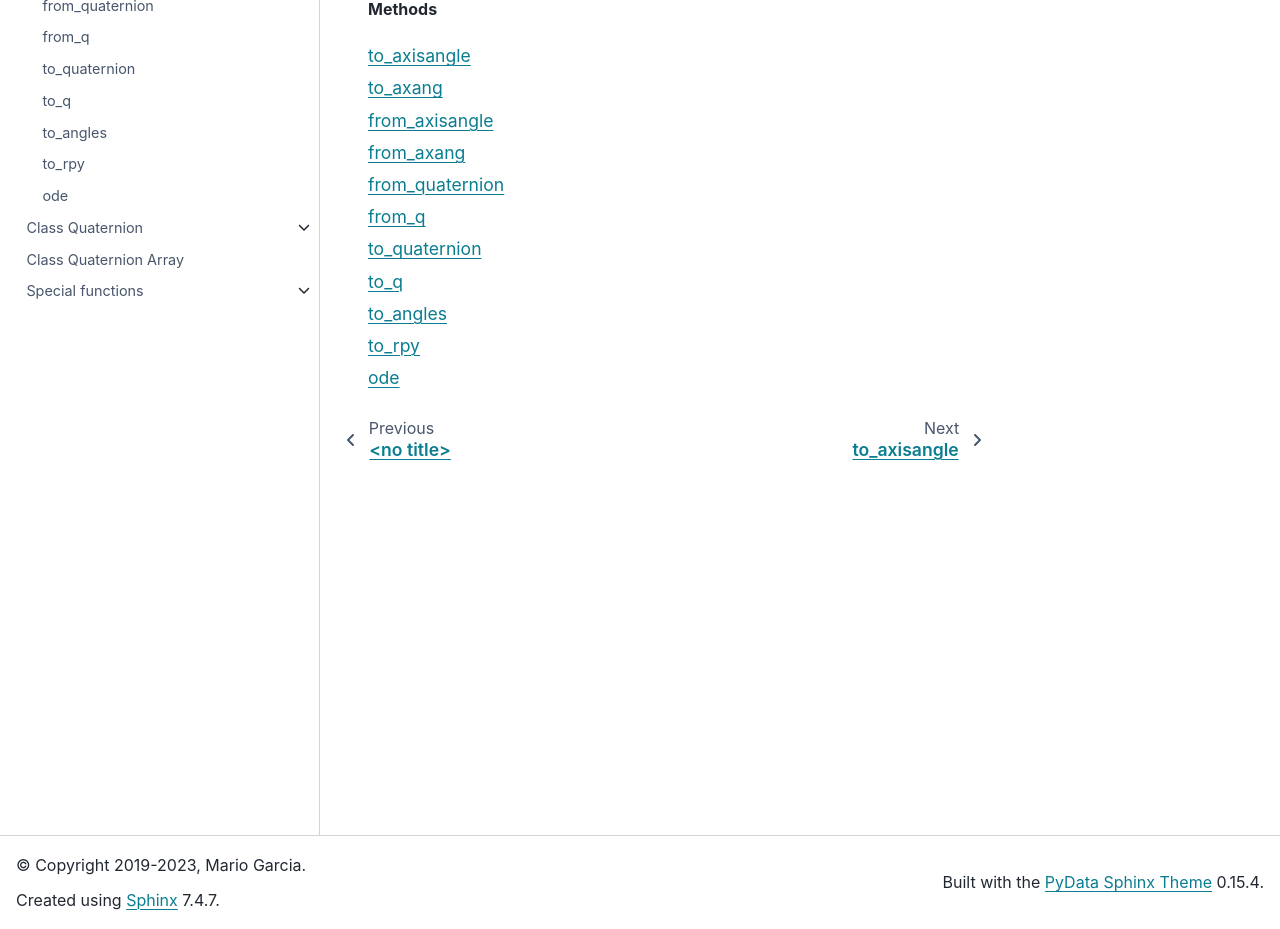
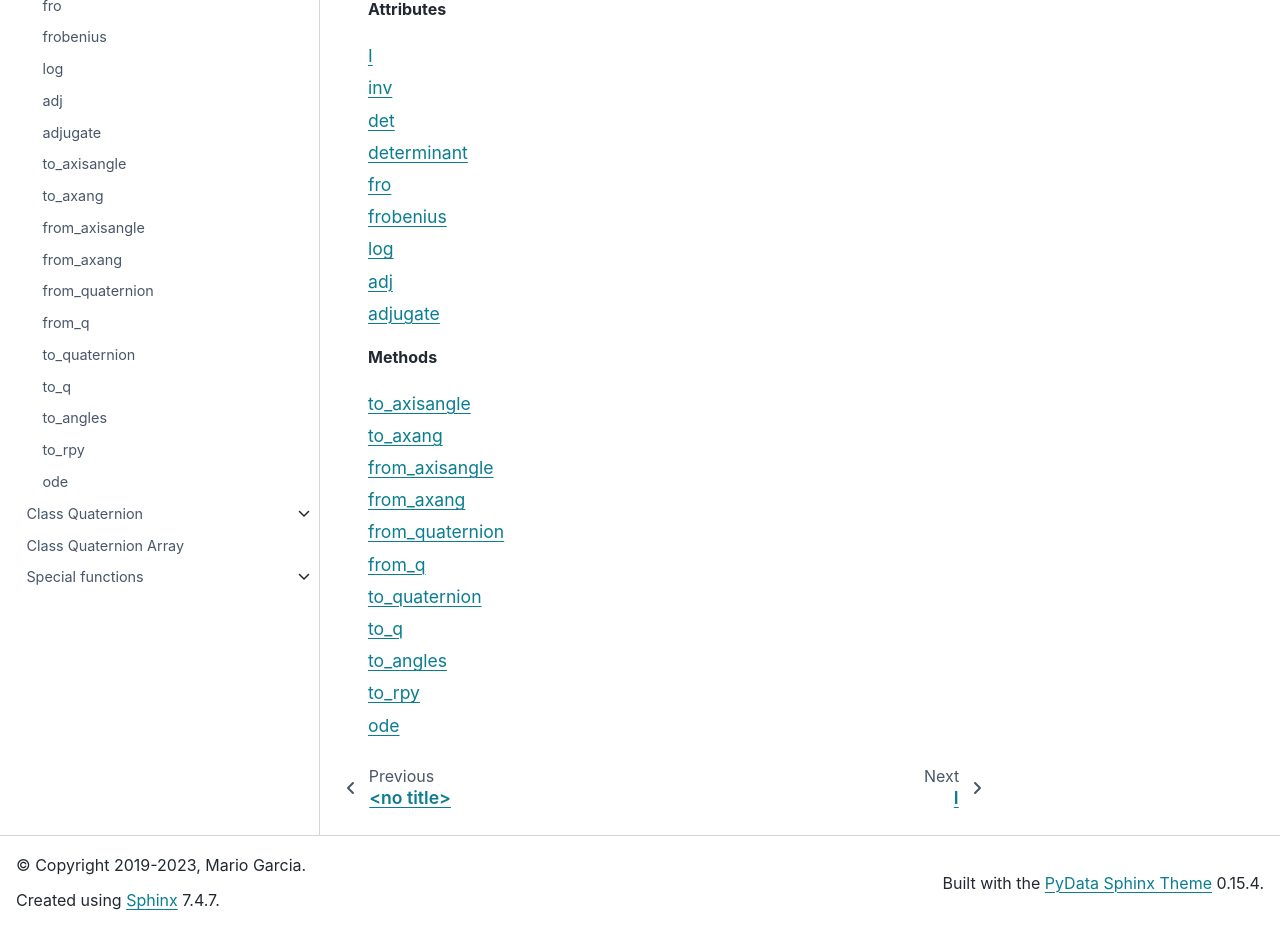
Before and after one commit to Mayitzin/ahrs, a Sphinx documentation site: the page built from docs/source/dcm/classDCM.rst, in a window 1280 px wide and 1306 px high, cut to the strip 377-1306 px from the top of the window. Built offline with Sphinx 7.4.7 and the PyData theme 0.15.4, drawn with Linux system fonts in a browser that asks for light colours; the version number could not be read and is left out.

Commit message:
Add Attributes of DCM to Sphinx documentation.

```diff
--- /dev/null
+++ b/docs/source/dcm/classDCM.I.rst
@@ -0,0 +1,5 @@
+
+I
+===
+
+.. autoattribute:: ahrs.common.dcm.DCM.I
--- /dev/null
+++ b/docs/source/dcm/classDCM.adj.rst
@@ -0,0 +1,5 @@
+
+adj
+===
+
+.. autoattribute:: ahrs.common.dcm.DCM.adj
--- /dev/null
+++ b/docs/source/dcm/classDCM.adjugate.rst
@@ -0,0 +1,5 @@
+
+adjugate
+========
+
+.. autoattribute:: ahrs.common.dcm.DCM.adjugate
--- /dev/null
+++ b/docs/source/dcm/classDCM.det.rst
@@ -0,0 +1,5 @@
+
+det
+===
+
+.. autoattribute:: ahrs.common.dcm.DCM.det
--- /dev/null
+++ b/docs/source/dcm/classDCM.determinant.rst
@@ -0,0 +1,5 @@
+
+determinant
+===========
+
+.. autoattribute:: ahrs.common.dcm.DCM.determinant
--- /dev/null
+++ b/docs/source/dcm/classDCM.fro.rst
@@ -0,0 +1,5 @@
+
+fro
+===
+
+.. autoattribute:: ahrs.common.dcm.DCM.fro
--- /dev/null
+++ b/docs/source/dcm/classDCM.frobenius.rst
@@ -0,0 +1,5 @@
+
+frobenius
+=========
+
+.. autoattribute:: ahrs.common.dcm.DCM.frobenius
--- /dev/null
+++ b/docs/source/dcm/classDCM.inv.rst
@@ -0,0 +1,5 @@
+
+inv
+===
+
+.. autoattribute:: ahrs.common.dcm.DCM.inv
--- /dev/null
+++ b/docs/source/dcm/classDCM.log.rst
@@ -0,0 +1,5 @@
+
+log
+===
+
+.. autoattribute:: ahrs.common.dcm.DCM.log
--- a/docs/source/dcm/classDCM.rst
+++ b/docs/source/dcm/classDCM.rst
@@ -3,6 +3,22 @@ Class DCM
 =========
 
 .. autoclass:: ahrs.common.dcm.DCM
+
+**Attributes**
+
+.. toctree::
+    :maxdepth: 2
+    :titlesonly:
+
+    classDCM.I
+    classDCM.inv
+    classDCM.det
+    classDCM.determinant
+    classDCM.fro
+    classDCM.frobenius
+    classDCM.log
+    classDCM.adj
+    classDCM.adjugate
 
 **Methods**
 
```
